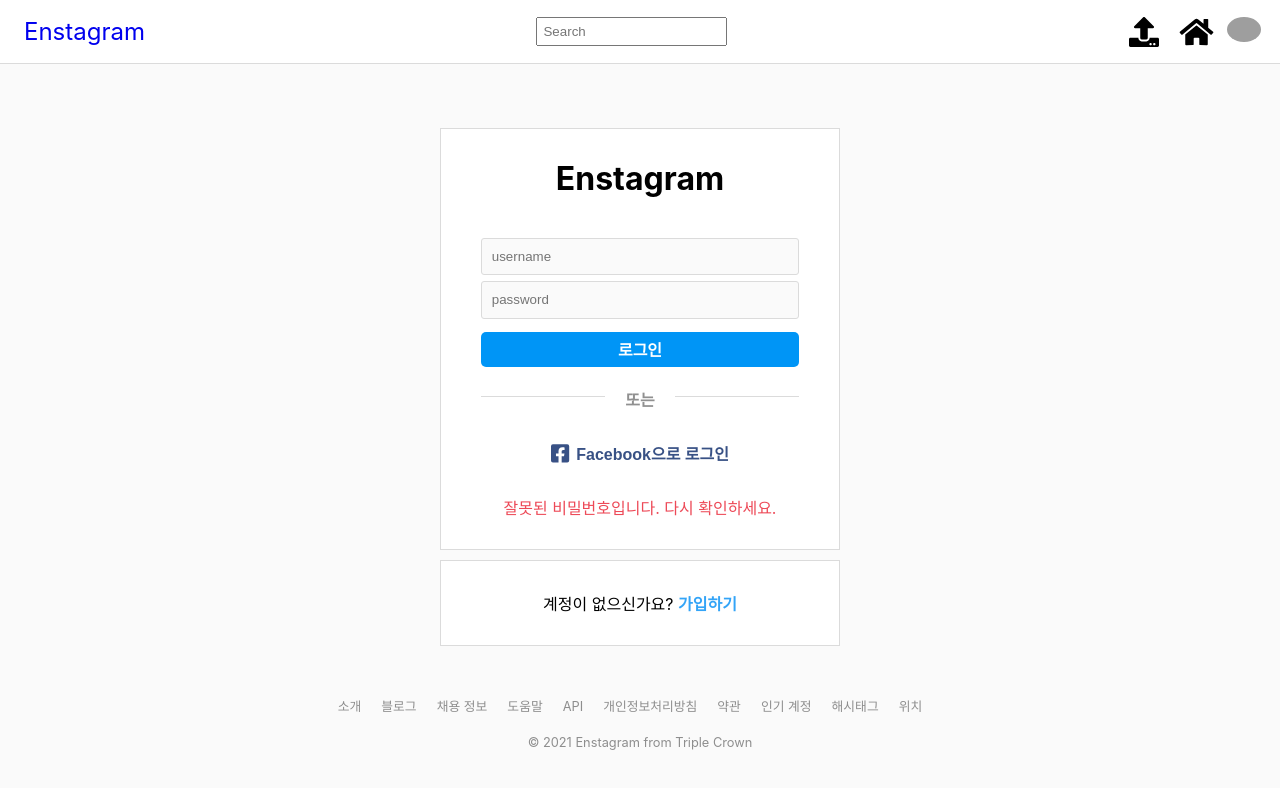
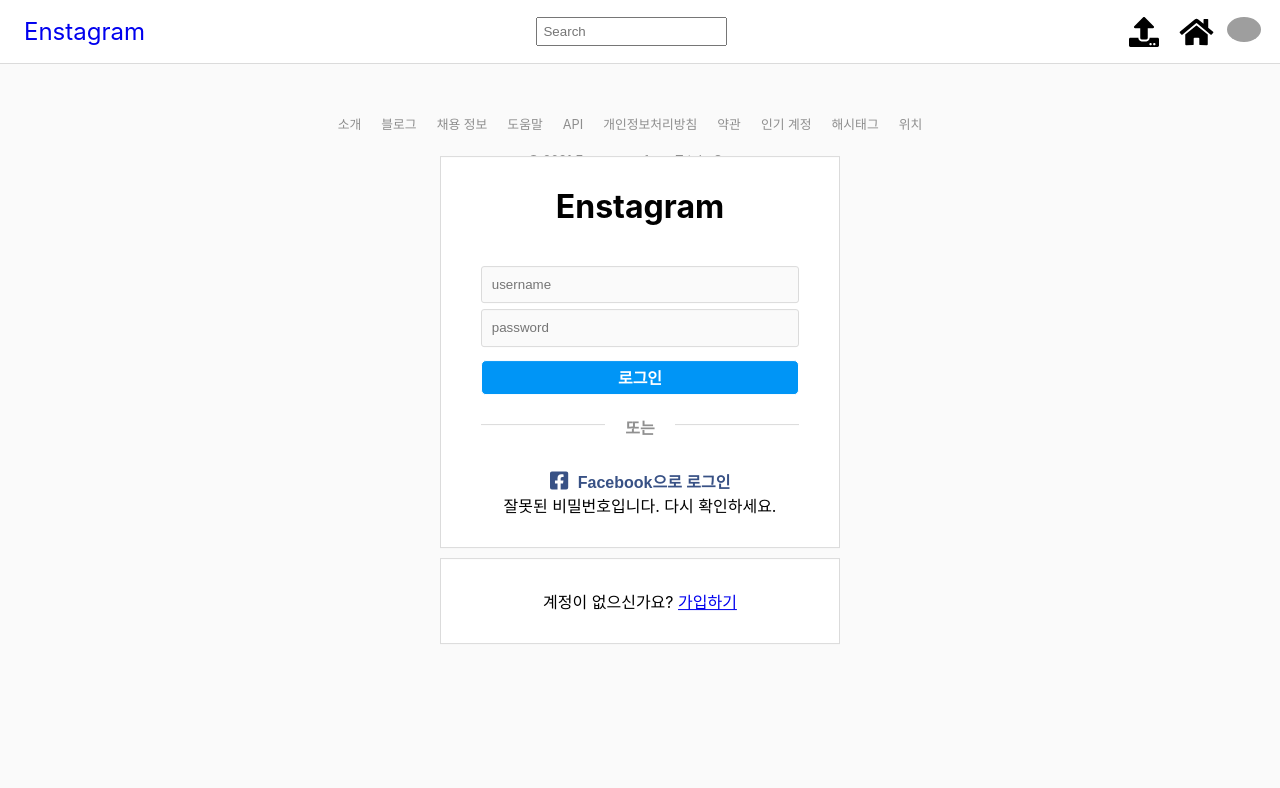
Before and after one commit to codestates/enstagram, a React (Create React App) app in the folder client/: page / in a window 1280 px wide. Shown: the top 788 px of the page. Built offline with nearby package versions, Linux system fonts and the light colour scheme; grey boxes are pictures that could not be loaded.

Commit message:
Add logout handler

```diff
--- a/client/src/components/Login.css
+++ b/client/src/components/Login.css
@@ -4,12 +4,15 @@
 
 .container {
   width: 400px;
-  margin-left: auto;
-  margin-right: auto;
-  margin-top: 5%;
+  position: absolute;
+  top: 50%;
+  left: 50%;
+  margin-right: -50%;
+  transform: translate(-50%, -50%)
 }
 
 .logo {
+  margin-bottom: 40px;
 }
 
 .login-box {
@@ -36,17 +39,13 @@
   border-radius: 3px;
 }
 
-.login-input-1 {
-  margin-top: 40px;
-}
-
 .login-button {
   margin-top: 7px;
   width: 80%;
   height: 2.2em;
   color: #fff;
   background-color: rgb(0,149,246);
-  border: none;
+  border: 1px solid;
   border-radius: 5px;
   font-weight: 800;
   font-size: 1em;
@@ -74,6 +73,7 @@
   color: rgb(56,81,133);
   font-weight: bold;
   font-size: 1em;
+  vertical-align:middle;
   border: none;
   background-color: #fff;
   cursor: pointer;
@@ -81,19 +81,10 @@
 
 .facebook-icon {
   font-size: 1.3em;
-  margin-right: 7px;
-  vertical-align: -4px;
+  margin-right: 10px;
 }
 
-.invalid-msg {
-  color: rgb(237, 73, 87);
-  width: 80%;
-  margin-top: 30px;
-  text-align: center;
-  word-break: keep-all;
-}
-
-.signup-link {
+.sign-up {
   color: rgb(51,164,247);
   font-weight: bold;
   cursor: pointer;
--- a/client/src/pages/Mypage.css
+++ b/client/src/pages/Mypage.css
@@ -94,4 +94,13 @@
     margin-right: 30px;
     border: 1px solid gray;
     border-radius: 3px;
+    cursor: pointer;
 }
+
+a.btn-primary:link {
+    text-decoration: none;
+}
+
+a.btn-primary:visited {
+    color: black;
+}
--- a/client/src/pages/Mypage.js
+++ b/client/src/pages/Mypage.js
@@ -1,9 +1,10 @@
 import React from 'react';
-import { Link } from 'react-router-dom';
+import { Link, useHistory } from 'react-router-dom';
 import "./Mypage.css";
 import { dummyPosts, placeHolderImage } from '../dummyData';
 import axios from 'axios';
 
+const serverUrl = 'ec2-15-165-74-82.ap-northeast-2.compute.amazonaws.com'
 const dummyUserForMyPage = {
     username: 'Kakao-Ryan',
     followers: 123,
@@ -12,13 +13,15 @@
     name: 'Ryan Kim'
 }
 
-const handleLogout = ({setIsLogin}) => {
-    axios.post('httpL//localhost:3000/logout').then((res)=> {
-        setIsLogin(false)
-    })
+const Mypage = ({ posts = dummyPosts, userInfo=dummyUserForMyPage, setIsLogin }) => {
+    const history = useHistory();
 
-}
-const Mypage = ({ posts = dummyPosts, userInfo=dummyUserForMyPage }) => {
+    const handleLogout = () => {
+        axios.post(`${serverUrl}/logout`).then((res)=> {
+            setIsLogin(false);
+            history.push('/');
+        })
+    }
     /**
      * TODO:
      * 3) More CSS fix
@@ -35,7 +38,7 @@
                     <div className="my-profile-body-container" >
                         <div className="user-actions">
                             <p id="username">{userInfo.username}</p>
-                            <Link to="/profile-edit"><div className="btn-primary edit-profile">프로필 편집</div></Link>
+                            <Link className="btn-primary edit-profile" to="/profile-edit"><div>프로필 편집</div></Link>
                             <div className="btn-primary logout" onClick={handleLogout}>로그아웃</div>
                         </div>
                         <div className="page-details">
@@ -51,7 +54,7 @@
             <div className="gallery-container">
                 <div className="gallery-list-body">
                     {posts.map((post, idx)=>
-                        <div className="gallery-image-wrapper">
+                        <div key={idx} className="gallery-image-wrapper">
                             <img src={post.picture} alt={post.content} />
                         </div>
                     )}
--- a/client/src/pages/ProfileEdit.js
+++ b/client/src/pages/ProfileEdit.js
@@ -0,0 +1,9 @@
+import React from 'react';
+
+const ProfileEdit = () => {
+    return (
+        <h1>Profile Edit Page</h1>
+    )
+}
+
+export default ProfileEdit;
```
